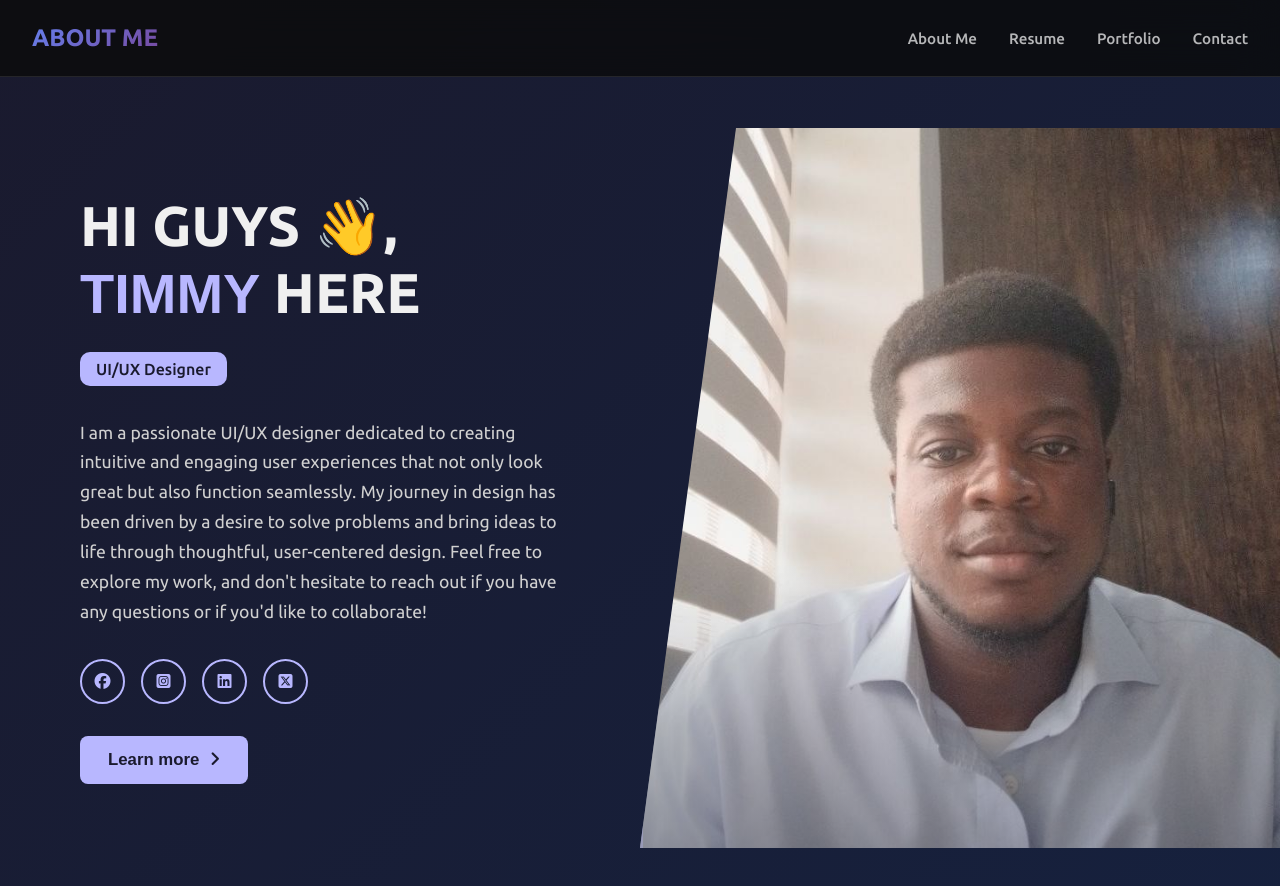
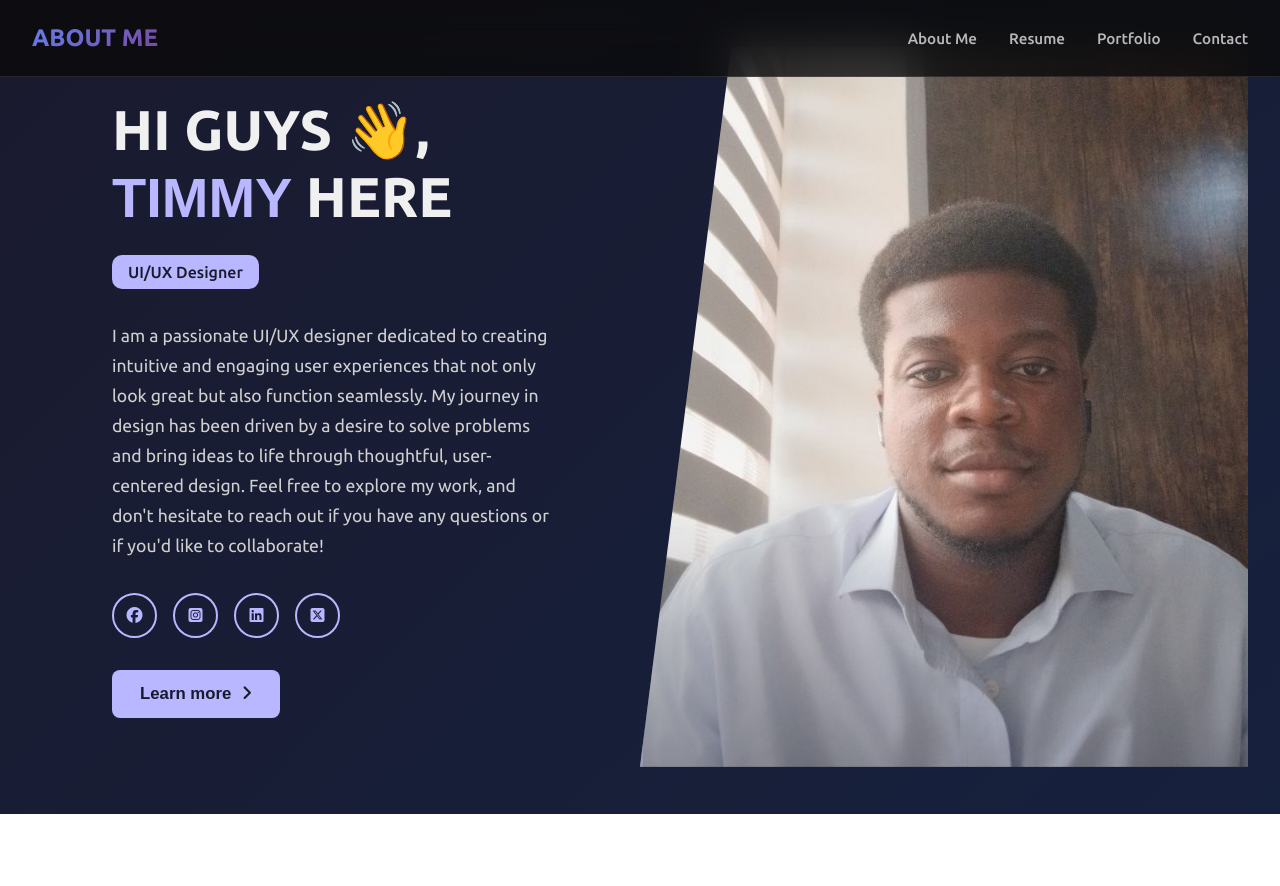
Before and after one commit to Maro-code/SIWES-projects, a plain HTML site: page JavaScript projects/Myportfolio/home/myport.html in a window 1280 px wide. After the commit the page ends 814 px from the top, so only its background shows below. Drawn offline with Linux system fonts and the light colour scheme; a web font is replaced by a local one.

Commit message:
Update myport.css

```diff
--- a/JavaScript projects/Myportfolio/home/myport.css
+++ b/JavaScript projects/Myportfolio/home/myport.css
@@ -84,12 +84,11 @@
             display: flex;
             align-items: center;
             justify-content: space-between;
-            padding: 8rem 0rem;
+            padding: 2rem;
             max-width: 100%;
             margin: 0 auto;
             min-height: calc(100vh - 80px);
             position: relative;
-            border: 2px;
         }
 
         .left {
```
